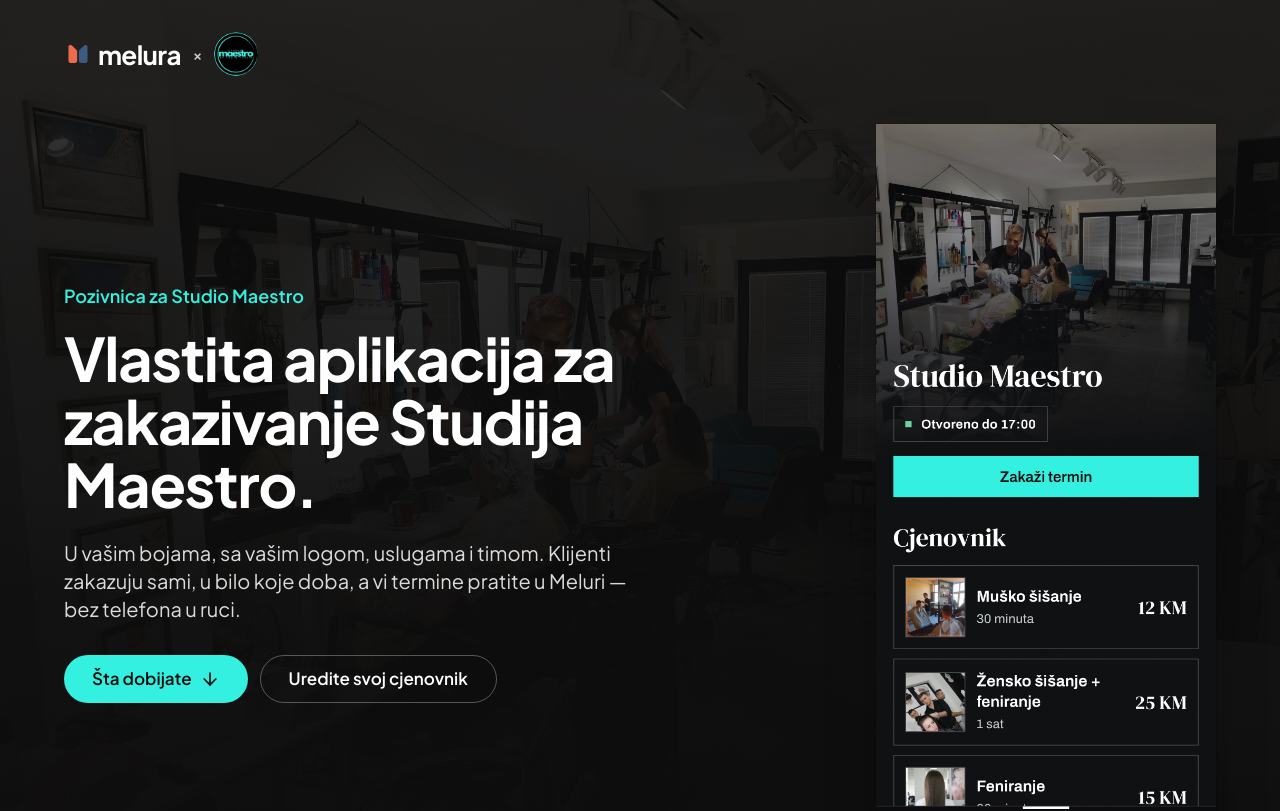
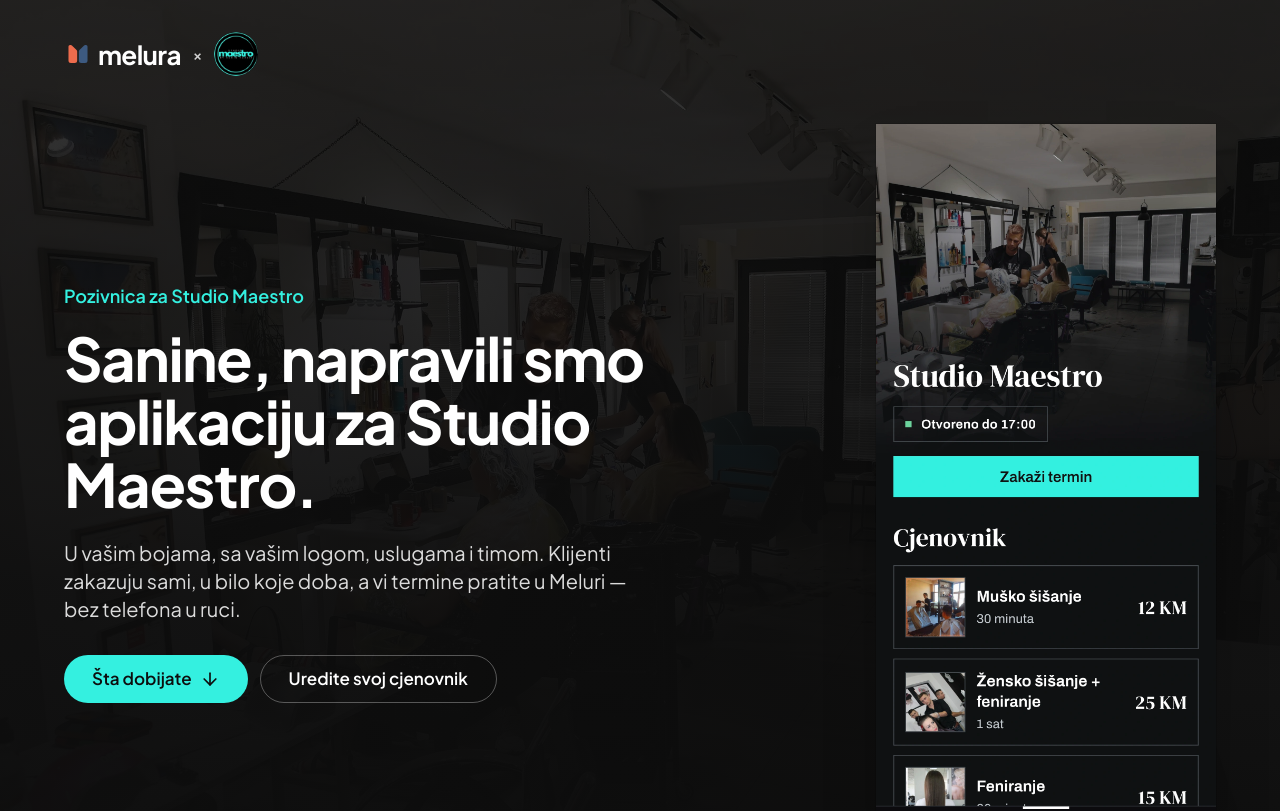
Before and after one commit to Ennyzny/melura-page, a Next.js app: page /invitations/studio-maestro in a window 1280 px wide. Shown: the top 811 px of the page. Built offline with nearby package versions, Linux system fonts and the light colour scheme; no server answers.

Commit message:
feat(pozivnice): naslov opet po imenu vlasnika, bez slogana
Hamzi se sviđa obraćanje po imenu — lično je i pogodi odmah; corny je bio slogan
iza njega. Naslov: „Sanine, napravili smo aplikaciju za Studio Maestro.“

```diff
--- a/src/invitations/studio-maestro.ts
+++ b/src/invitations/studio-maestro.ts
@@ -38,7 +38,7 @@ export const studioMaestro: Pozivnica = {
     boje: { primarna: "#34F0E0", tamna: "#0D0D0D" },
   },
 
-  naslov: "Vlastita aplikacija za zakazivanje Studija Maestro.",
+  naslov: "Sanine, napravili smo aplikaciju za Studio Maestro.",
 
   uvod:
     "U vašim bojama, sa vašim logom, uslugama i timom. Klijenti zakazuju sami, u bilo koje doba, a vi termine pratite u Meluri — bez telefona u ruci.",
--- a/src/invitations/tipovi.ts
+++ b/src/invitations/tipovi.ts
@@ -63,7 +63,10 @@ export type Pozivnica = {
   /** Uvodna rečenica ispod naslova. */
   uvod: string;
 
-  /** Naslov uvoda — opisno, bez obraćanja po imenu i bez slogana. */
+  /**
+   * Naslov uvoda: obraćanje vlasniku po imenu (lično, pogodi odmah) + konkretna rečenica,
+   * bez slogana („Sanine, napravili smo aplikaciju za Studio Maestro.").
+   */
   naslov: string;
 
   /**
```
